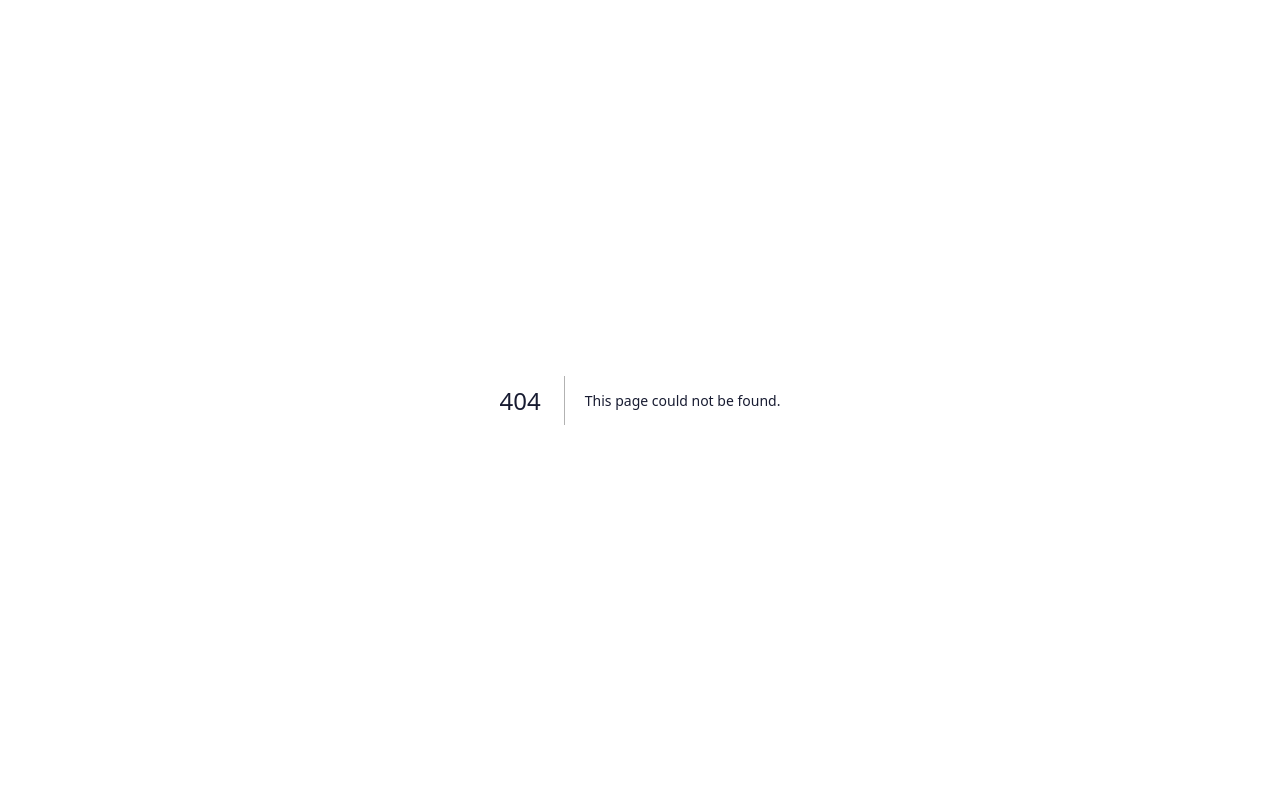
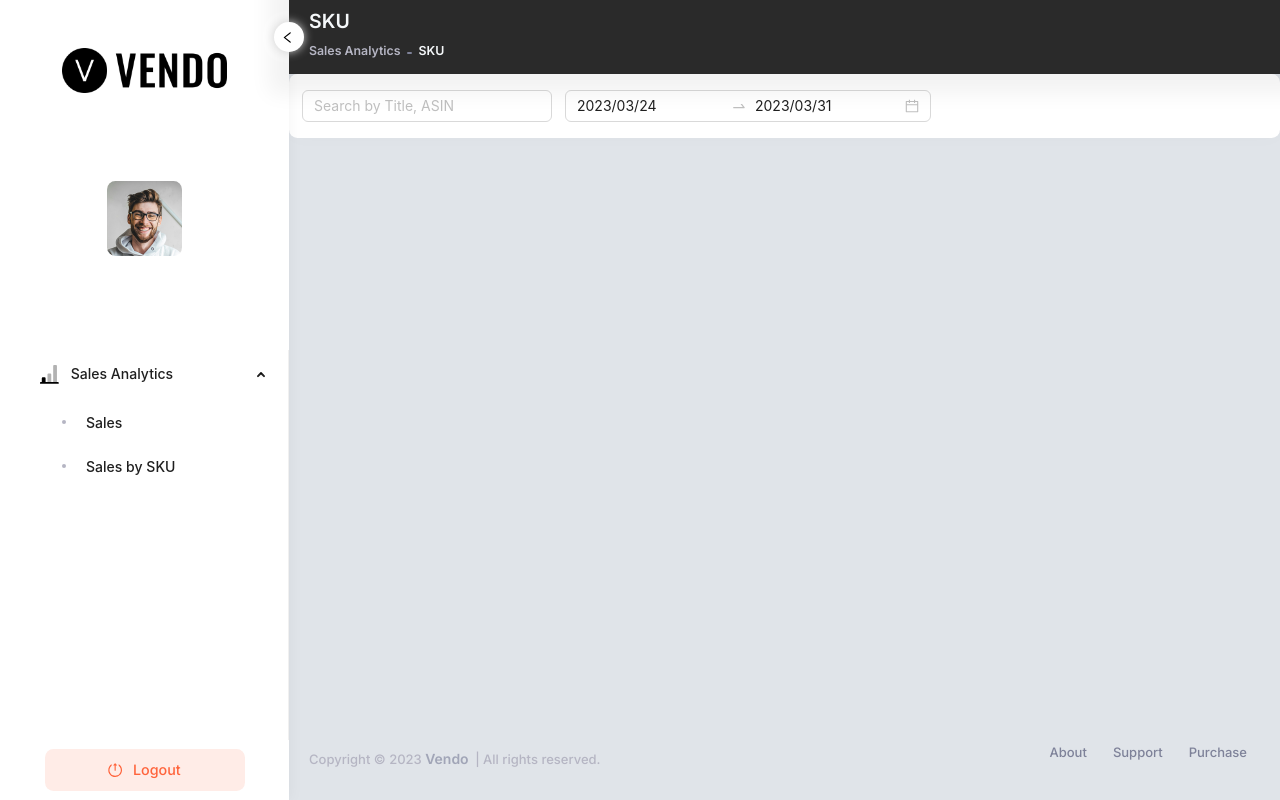
Before and after one commit to HaroonSarfraz/vendocommerce_front, a Next.js app: page /sales-analytics/sku in a window 1280 px wide. Before the commit this address had no page. Built offline with nearby package versions, Linux system fonts and the light colour scheme.

Commit message:
topbarfiltersku done

```diff
--- /dev/null
+++ b/pages/sales-analytics/sku/index.js
@@ -0,0 +1,13 @@
+import TopBarFilterSku from '@/src/components/sales-analytics/sales by sku/top-bar-filter';
+import dynamic from 'next/dynamic';
+const DashboardLayout = dynamic(() => import('@/src/layouts/DashboardLayout'), {
+  ssr: false
+});
+
+export default function SalesBySku() {
+  return (
+    <DashboardLayout>
+      <TopBarFilterSku />
+    </DashboardLayout>
+  );
+}
--- /dev/null
+++ b/src/components/sales-analytics/sales by sku/top-bar-filter.js
@@ -0,0 +1,49 @@
+import { Input } from 'antd';
+import { DatePicker, Space } from 'antd';
+import dayjs from 'dayjs';
+import customParseFormat from 'dayjs/plugin/customParseFormat';
+
+export default function TopBarFilterSku() {
+  dayjs.extend(customParseFormat);
+
+  const { RangePicker } = DatePicker;
+
+  const dateFormat = 'YYYY/MM/DD';
+
+  return (
+    <div class='row gx-5 gx-xl-5'>
+      <div class='col-xl-12 mb-5 mb-xl-5'>
+        <div class='card card-flush h-xl-100'>
+          <div class='card-body px-4 py-4'>
+            <div class='d-flex flex-wrap gap-4 '>
+              <div class='position-relative my-1'>
+                <Input
+                  placeholder='Search by Title, ASIN'
+                  class='ant-input ant-input-lg css-dev-only-do-not-override-l52ttj'
+                  type='text'
+                  value=''
+                  style={{ width: '250px' }}
+                />
+              </div>
+              <div class='position-relative my-1'>
+                <div class='ant-picker ant-picker-range ant-picker-large css-dev-only-do-not-override-l52ttj'>
+                  <div class='ant-picker-input ant-picker-input-active'>
+                    <Space  size={12}>
+                      <RangePicker
+                        defaultValue={[
+                          dayjs('2023/03/24', dateFormat),
+                          dayjs('2023/03/31', dateFormat)
+                        ]}
+                        format={dateFormat}
+                      />
+                    </Space>
+                  </div>
+                </div>
+              </div>
+            </div>
+          </div>
+        </div>
+      </div>
+    </div>
+  );
+}
--- a/src/components/sales-analytics/sales/top-bar-filter.js
+++ b/src/components/sales-analytics/sales/top-bar-filter.js
@@ -1,5 +1,4 @@
 import { Select } from "antd";
-import moment from "moment";
 
 export default function TopBarFilter(filter, setFilter, type) {
   return (
--- a/src/helpers/sidebar.helper.js
+++ b/src/helpers/sidebar.helper.js
@@ -25,15 +25,15 @@ export const userMenus = [
       null,
       "sales-analytics"
     ),
-    // getItem(
-    //   "Sales by SKU",
-    //   "sku",
-    //   <span className="menu-bullet">
-    //     <span className="bullet bullet-dot" />
-    //   </span>,
-    //   null,
-    //   "sales-analytics"
-    // ),
+    getItem(
+      "Sales by SKU",
+      "sku",
+      <span className="menu-bullet">
+        <span className="bullet bullet-dot" />
+      </span>,
+      null,
+      "sales-analytics"
+    ),
     // getItem(
     //   "Sales by Product",
     //   "product",
```
